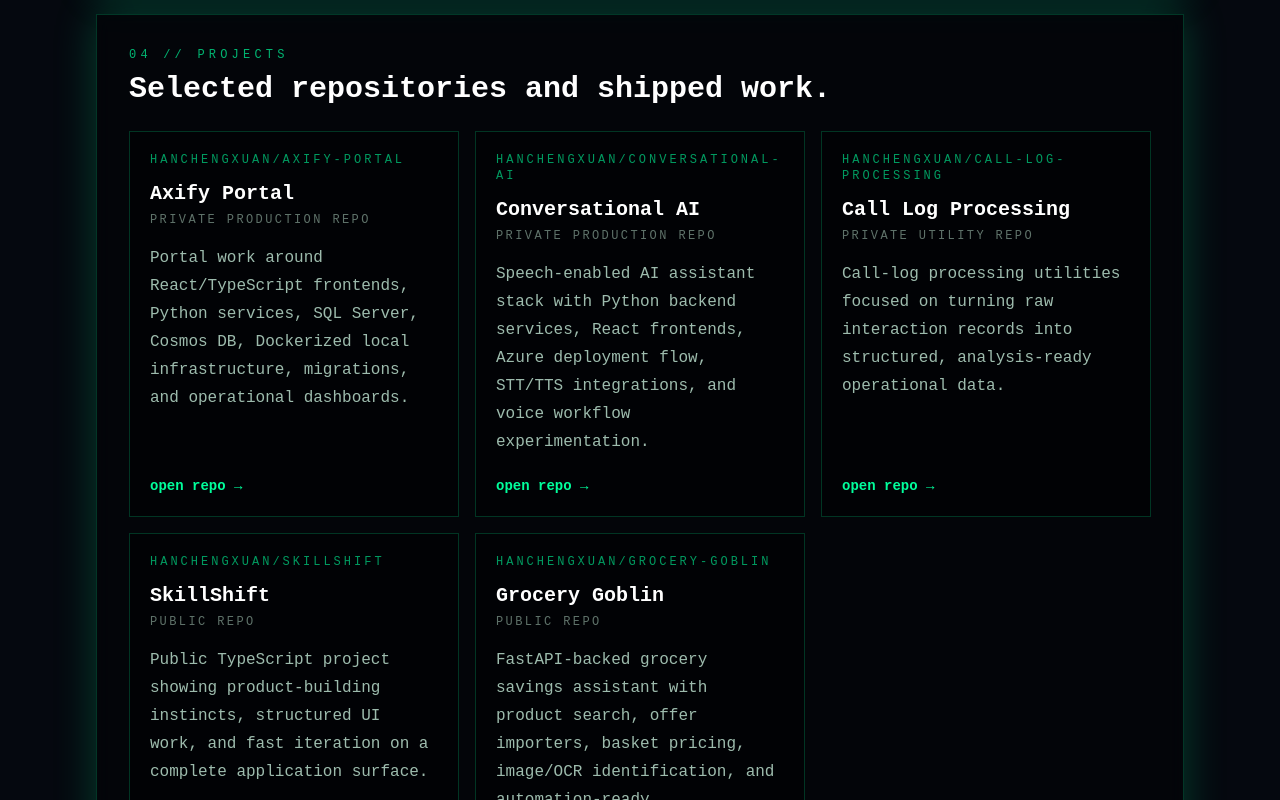
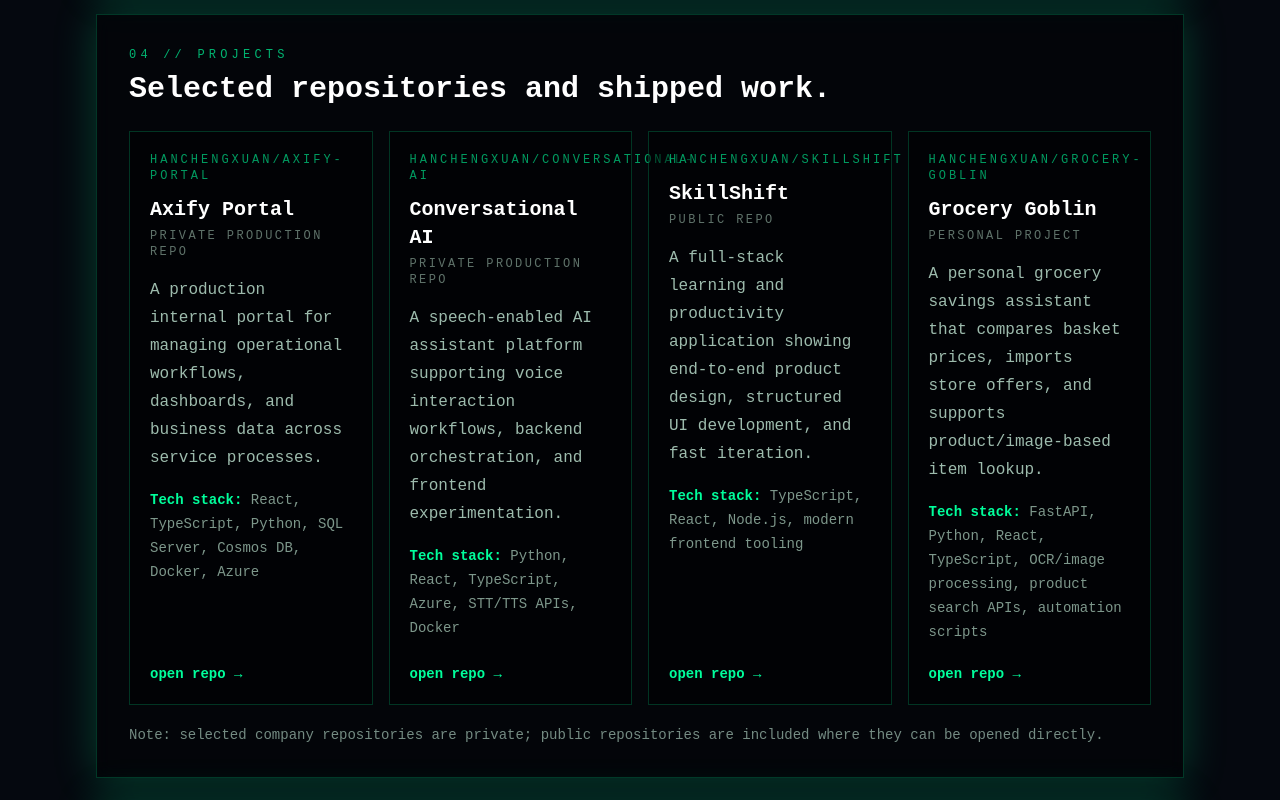
Before and after one commit to hanchengxuan/Liam-Han-Portfolio, a Next.js app: page / in a window 1280 px wide. Shown: the part 2440-3240 px from the top of the page. Built offline with nearby package versions, Linux system fonts and the light colour scheme.

Commit message:
Update portfolio project descriptions

```diff
--- a/app/page.tsx
+++ b/app/page.tsx
@@ -59,35 +59,32 @@
     repo: 'hanchengxuan/Axify-Portal',
     link: 'https://github.com/hanchengxuan/Axify-Portal',
     access: 'private production repo',
-    summary: 'Portal work around React/TypeScript frontends, Python services, SQL Server, Cosmos DB, Dockerized local infrastructure, migrations, and operational dashboards.',
+    description: 'A production internal portal for managing operational workflows, dashboards, and business data across service processes.',
+    stack: 'React, TypeScript, Python, SQL Server, Cosmos DB, Docker, Azure',
   },
   {
     name: 'Conversational AI',
     repo: 'hanchengxuan/conversational-ai',
     link: 'https://github.com/hanchengxuan/conversational-ai',
     access: 'private production repo',
-    summary: 'Speech-enabled AI assistant stack with Python backend services, React frontends, Azure deployment flow, STT/TTS integrations, and voice workflow experimentation.',
-  },
-  {
-    name: 'Call Log Processing',
-    repo: 'hanchengxuan/call-log-processing',
-    link: 'https://github.com/hanchengxuan/call-log-processing',
-    access: 'private utility repo',
-    summary: 'Call-log processing utilities focused on turning raw interaction records into structured, analysis-ready operational data.',
+    description: 'A speech-enabled AI assistant platform supporting voice interaction workflows, backend orchestration, and frontend experimentation.',
+    stack: 'Python, React, TypeScript, Azure, STT/TTS APIs, Docker',
   },
   {
     name: 'SkillShift',
     repo: 'hanchengxuan/SkillShift',
     link: 'https://github.com/hanchengxuan/SkillShift',
     access: 'public repo',
-    summary: 'Public TypeScript project showing product-building instincts, structured UI work, and fast iteration on a complete application surface.',
+    description: 'A full-stack learning and productivity application showing end-to-end product design, structured UI development, and fast iteration.',
+    stack: 'TypeScript, React, Node.js, modern frontend tooling',
   },
   {
     name: 'Grocery Goblin',
     repo: 'hanchengxuan/grocery-goblin',
     link: 'https://github.com/hanchengxuan/grocery-goblin',
-    access: 'public repo',
-    summary: 'FastAPI-backed grocery savings assistant with product search, offer importers, basket pricing, image/OCR identification, and automation-ready architecture.',
+    access: 'personal project',
+    description: 'A personal grocery savings assistant that compares basket prices, imports store offers, and supports product/image-based item lookup.',
+    stack: 'FastAPI, Python, React, TypeScript, OCR/image processing, product search APIs, automation scripts',
   },
 ];
 
@@ -103,7 +100,7 @@
       <Section id="about" eyebrow="01 // About" title="Builder mindset, production bias."><p className="max-w-3xl leading-8 text-emerald-100/80">I build clean interfaces, reliable backend services, and AI workflows that remove manual work instead of adding novelty. My recent work spans venue booking automation, conversational AI, dashboards, admin platforms, secure APIs, and data processing systems. Some production code is private, but the patterns are consistent: ship useful software, measure outcomes, and keep the system maintainable.</p></Section>
       <Section id="skills" eyebrow="02 // Skills" title="Stack and operating mode."><div className="grid gap-4 md:grid-cols-2">{skillGroups.map((group) => <article key={group.label} className="border border-terminal/15 bg-emerald-950/20 p-4"><h3 className="mb-3 text-sm font-bold uppercase tracking-[0.25em] text-terminal">{group.label}</h3><div className="flex flex-wrap gap-2">{group.items.map((skill) => <span key={skill} className="border border-terminal/15 bg-black/35 px-3 py-2 text-sm text-emerald-50/85"># {skill}</span>)}</div></article>)}</div></Section>
       <Section id="experience" eyebrow="03 // Experience" title="Production systems, measurable outcomes."><div className="space-y-5">{experiences.map((job) => <article key={job.company} className="border-l-2 border-terminal/60 bg-black/25 p-5"><div className="flex flex-wrap items-baseline justify-between gap-2"><h3 className="text-xl font-bold text-white">{job.role} — {job.company}</h3><p className="text-sm text-terminal/80">{job.location} · {job.period}</p></div><p className="mt-3 leading-7 text-emerald-100/80">{job.copy}</p><ul className="mt-3 space-y-2 text-sm leading-6 text-emerald-100/70">{job.bullets.map((bullet) => <li key={bullet}>$ {bullet}</li>)}</ul></article>)}</div></Section>
-      <Section id="projects" eyebrow="04 // Projects" title="Selected repositories and shipped work."><div className="grid gap-4 md:grid-cols-2 lg:grid-cols-3">{projects.map((project) => <article key={project.repo} className="flex min-h-72 flex-col border border-terminal/20 bg-black/45 p-5 transition hover:-translate-y-1 hover:border-terminal"><p className="text-xs uppercase tracking-[0.25em] text-terminal/60">{project.repo}</p><h3 className="mt-3 text-xl font-bold text-white">{project.name}</h3><p className="mt-1 text-xs uppercase tracking-[0.2em] text-emerald-100/45">{project.access}</p><p className="mt-4 flex-1 leading-7 text-emerald-100/75">{project.summary}</p><a href={project.link} target="_blank" rel="noreferrer" className="mt-5 text-sm font-bold text-terminal hover:text-white">open repo →</a></article>)}</div><p className="mt-5 text-sm text-emerald-100/55">Note: selected company repositories are private; public repositories are included where they can be opened directly.</p></Section>
+      <Section id="projects" eyebrow="04 // Projects" title="Selected repositories and shipped work."><div className="grid gap-4 md:grid-cols-2 xl:grid-cols-4">{projects.map((project) => <article key={project.repo} className="flex min-h-72 flex-col border border-terminal/20 bg-black/45 p-5 transition hover:-translate-y-1 hover:border-terminal"><p className="text-xs uppercase tracking-[0.25em] text-terminal/60">{project.repo}</p><h3 className="mt-3 text-xl font-bold text-white">{project.name}</h3><p className="mt-1 text-xs uppercase tracking-[0.2em] text-emerald-100/45">{project.access}</p><p className="mt-4 leading-7 text-emerald-100/75">{project.description}</p><p className="mt-4 flex-1 text-sm leading-6 text-emerald-100/60"><span className="font-bold text-terminal">Tech stack:</span> {project.stack}</p><a href={project.link} target="_blank" rel="noreferrer" className="mt-5 text-sm font-bold text-terminal hover:text-white">open repo →</a></article>)}</div><p className="mt-5 text-sm text-emerald-100/55">Note: selected company repositories are private; public repositories are included where they can be opened directly.</p></Section>
       <Section id="contact" eyebrow="05 // Contact" title="Open a secure channel."><div className="grid gap-4 md:grid-cols-3"><a className="border border-terminal/20 bg-black/40 p-5 hover:border-terminal" href="mailto:hanchengxuan98@gmail.com"><span className="block text-terminal">email</span>hanchengxuan98@gmail.com</a><a className="border border-terminal/20 bg-black/40 p-5 hover:border-terminal" href="https://github.com/hanchengxuan" target="_blank" rel="noreferrer"><span className="block text-terminal">github</span>@hanchengxuan</a><a className="border border-terminal/20 bg-black/40 p-5 hover:border-terminal" href="https://www.linkedin.com/in/chengxuan-han" target="_blank" rel="noreferrer"><span className="block text-terminal">linkedin</span>/in/chengxuan-han</a></div></Section>
     </div><footer className="mt-10 border-t border-terminal/20 py-6 text-xs text-terminal/60">Built with Next.js + Tailwind CSS. Optimized for Vercel, exported statically for GitHub Pages backup.</footer>
   </main>;
```
